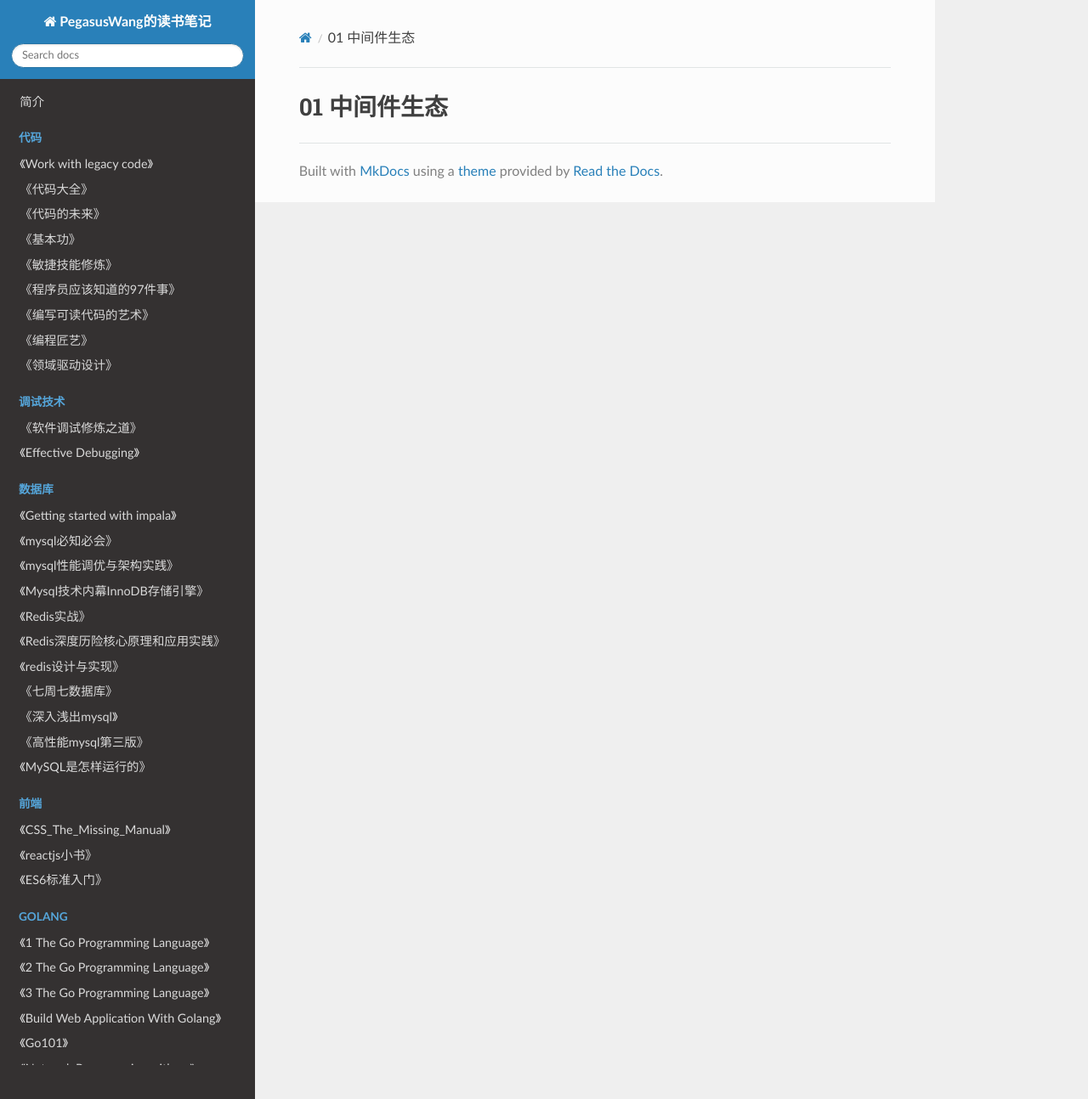
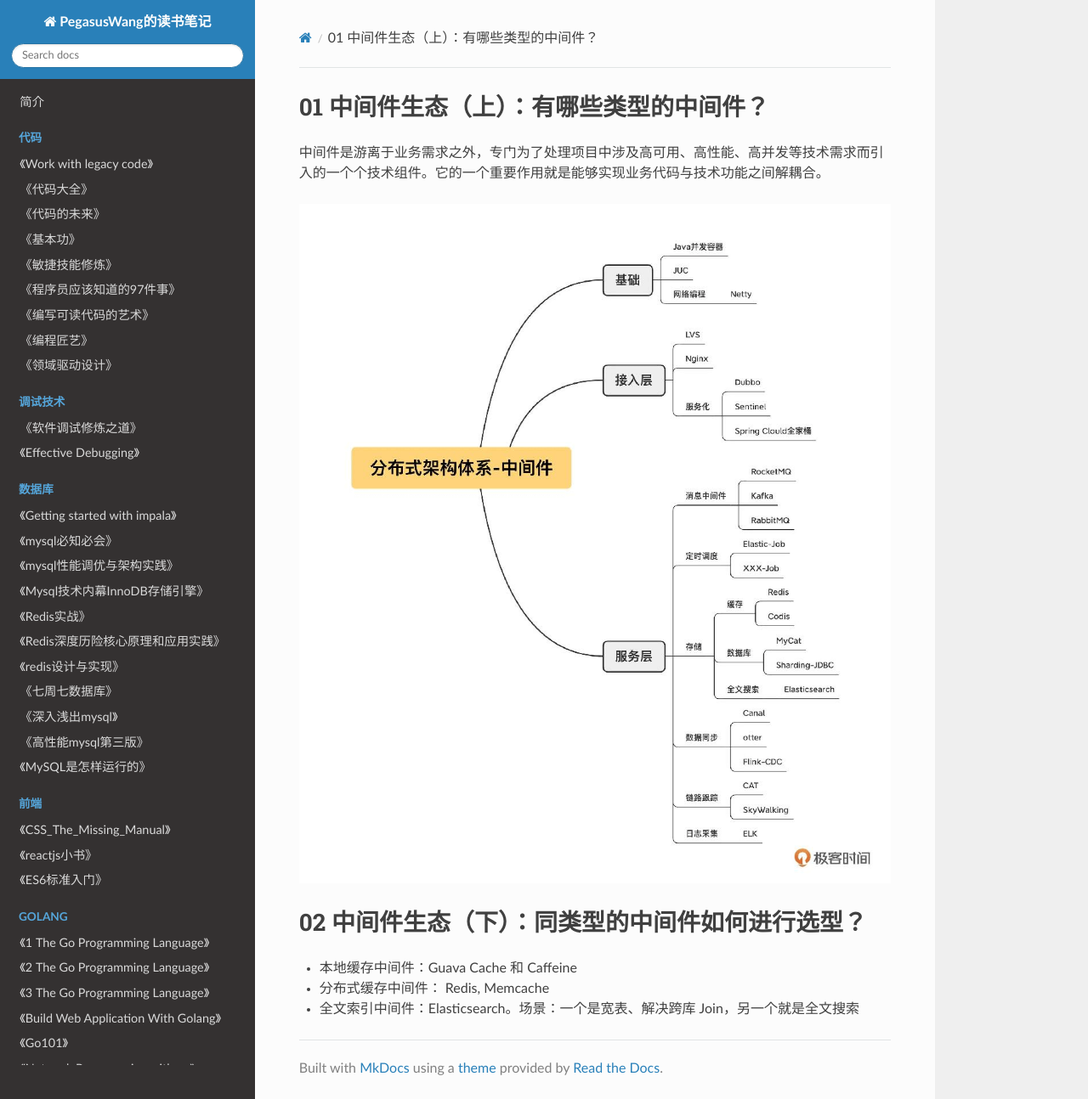
Before and after one commit to PegasusWang/booknotes, an MkDocs documentation site: the page built from docs/lecture/网课/中间件核心技术与实战/中间件核心技术与实战.md, in a window 1280 px wide and 1294 px high. Shown: the whole window at 85% size. Built offline with MkDocs 1.6.1, drawn with Linux system fonts in a browser that asks for light colours; nearby versions of some CDN libraries; old or Windows-style settings are respelled for this version of MkDocs.

Commit message:
分布式中间件

```diff
--- a/docs/lecture/网课/中间件核心技术与实战/中间件核心技术与实战.md
+++ b/docs/lecture/网课/中间件核心技术与实战/中间件核心技术与实战.md
@@ -1 +1,12 @@
-# 01 中间件生态
+# 01 中间件生态（上）：有哪些类型的中间件？
+
+中间件是游离于业务需求之外，专门为了处理项目中涉及高可用、高性能、高并发等技术需求而引入的一个个技术组件。它的一个重要作用就是能够实现业务代码与技术功能之间解耦合。
+
+![](./分布式中间件.png)
+
+
+# 02 中间件生态（下）：同类型的中间件如何进行选型？
+
+- 本地缓存中间件：Guava Cache 和 Caffeine
+- 分布式缓存中间件： Redis, Memcache
+- 全文索引中间件：Elasticsearch。场景：一个是宽表、解决跨库 Join，另一个就是全文搜索
```
Also changed, not shown: docs/lecture/网课/中间件核心技术与实战/分布式中间件.png (added).
